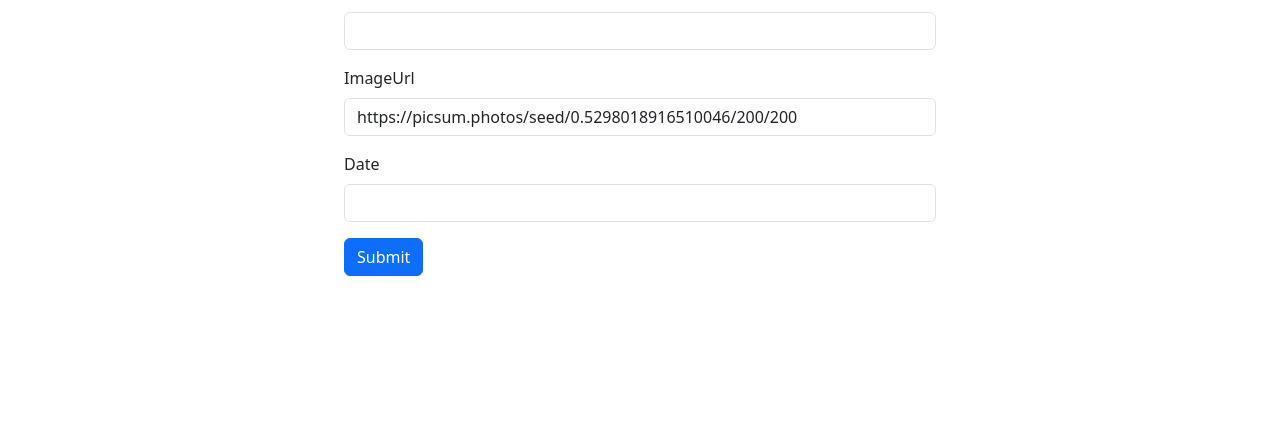
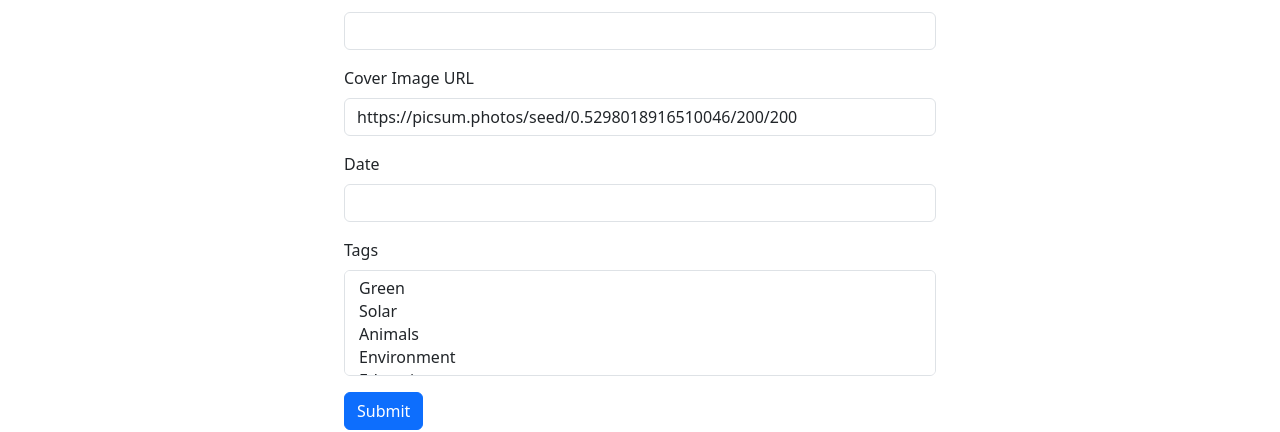
Before and after one commit to ScribleSean/Terrarium-SASEHack-2023, a Next.js app: page /opportunities/create in a window 1280 px wide. Shown: the part 393-825 px from the top of the page. Before the commit the page ends 800 px from the top, so only its background shows below. Built offline with nearby package versions, Linux system fonts and the light colour scheme; no server answers.

Commit message:
feat: able to create tags

```diff
--- a/pages/api/opportunities/create.ts
+++ b/pages/api/opportunities/create.ts
@@ -11,7 +11,9 @@ export default async function handler(
 ) {
   const session = await auth(req, res);
 
-  const { title, description, location, imageUrl, date } = JSON.parse(req.body);
+  const { title, description, location, imageUrl, date, tagNames } = JSON.parse(
+    req.body
+  );
 
   const Opportunity = await prisma.opportunity.create({
     data: {
@@ -21,6 +23,7 @@ export default async function handler(
       imageUrl,
       date,
       organizationId: session?.user.id,
+      tagNames,
     },
   });
 
--- a/pages/opportunities/create.tsx
+++ b/pages/opportunities/create.tsx
@@ -14,6 +14,7 @@ export default function () {
         location: formData.get("location")?.toString(),
         date: formData.get("date")?.toString(),
         imageUrl: formData.get("image")?.toString(),
+        tagNames: Array.from(formData.getAll("tags") ?? []),
       }),
     });
 
@@ -49,6 +50,7 @@ export default function () {
             className="form-control"
             id="description-input"
             name="description"
+            required
           />
           <div className="form-text">
             Ideally you should include: What to expect, what to bring, how to
@@ -64,11 +66,12 @@ export default function () {
             className="form-control"
             id="location-input"
             name="location"
+            required
           />
         </div>
         <div className="mb-3">
           <label htmlFor="image-input" className="form-label">
-            ImageUrl
+            Cover Image URL
           </label>
           <input
             type="text"
@@ -76,6 +79,7 @@ export default function () {
             id="image-input"
             name="image"
             defaultValue={`https://picsum.photos/seed/${Math.random()}/200/200`}
+            required
           />
         </div>
         <div className="mb-3">
@@ -87,7 +91,29 @@ export default function () {
             data-provide="datepicker"
             id="date-input"
             name="date"
+            required
           />
+        </div>
+        <div className="mb-3">
+          <label htmlFor="tag-select" className="form-label">
+            Tags
+          </label>
+          <select
+            className="select form-control"
+            name="tags"
+            id="tag-select"
+            multiple
+            required
+          >
+            <option value="Green">Green</option>
+            <option value="Solar">Solar</option>
+            <option value="Animals">Animals</option>
+            <option value="Environment">Environment</option>
+            <option value="Education">Education</option>
+            <option value="Children">Children</option>
+            <option value="Health">Health</option>
+            <option value="Food">Food</option>
+          </select>
         </div>
         <button type="submit" className="btn btn-primary">
           Submit
--- a/pages/opportunities/index.tsx
+++ b/pages/opportunities/index.tsx
@@ -11,6 +11,7 @@ export const getServerSideProps = (async (context) => {
   const opportunities = await prisma.opportunity.findMany({
     include: { organization: true },
     where: view ? { organizationId: userId?.user.id } : undefined,
+    orderBy: { date: "asc" },
   });
 
   // If no opportunities are found, return a 404
```
